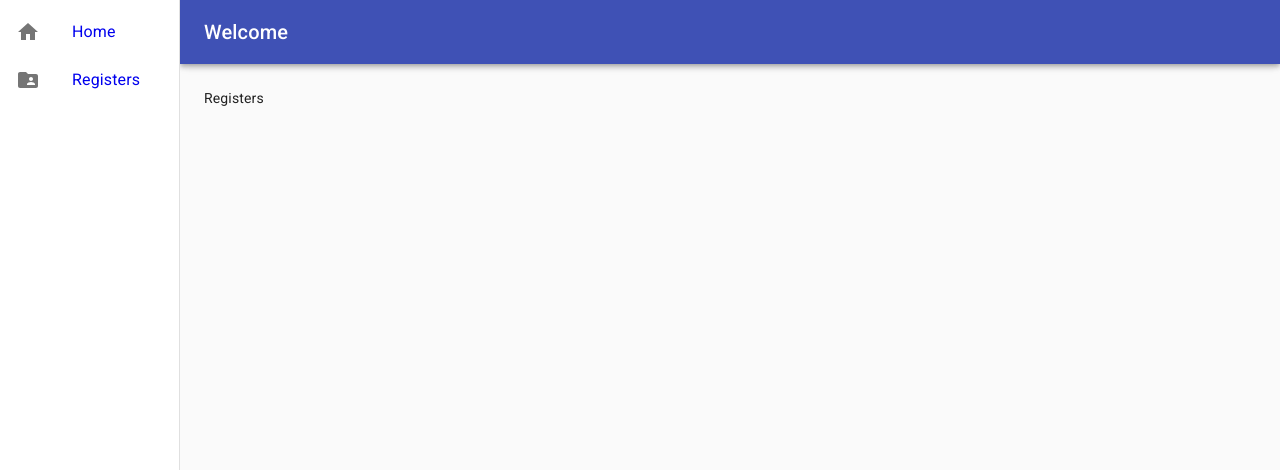
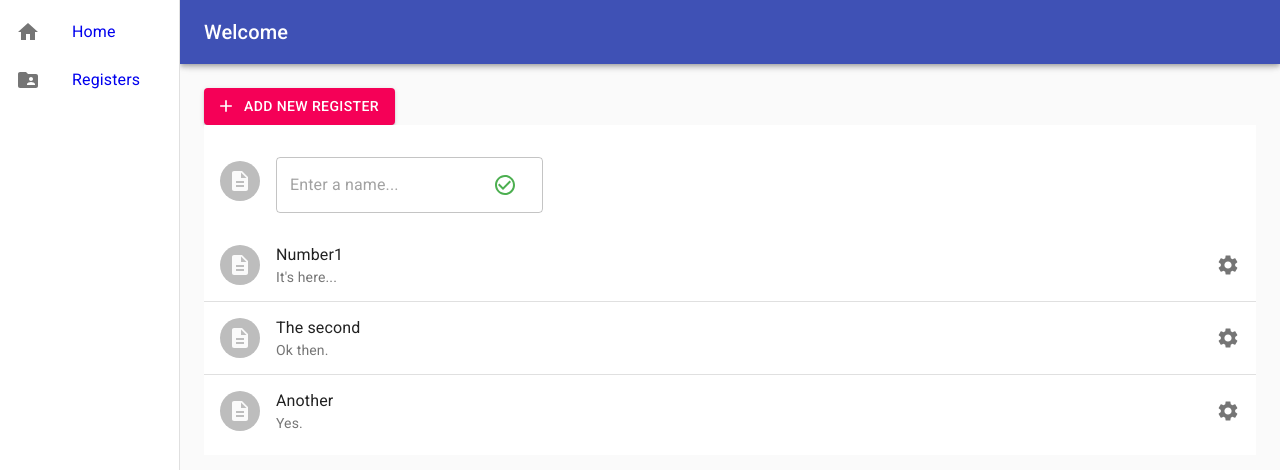
Before and after one commit to pip36/teach-webapp, a React (Create React App) app: page /registers in a window 1280 px wide. Shown: the top 470 px of the page. Built offline with nearby package versions, Linux system fonts and the light colour scheme.

Commit message:
WIP - Registers Page

```diff
--- a/src/App.js
+++ b/src/App.js
@@ -3,6 +3,7 @@ import { Switch, Route } from "react-router-dom";
 import Navigation from "./core/Navigation";
 import { makeStyles } from "@material-ui/core/styles";
 import { Button } from "@material-ui/core";
+import RegistersPage from "./pages/RegistersPage";
 
 const App = () => {
   const classes = useStyles();
@@ -13,7 +14,9 @@ const App = () => {
       <main className={classes.content}>
         <div className={classes.toolbar} />
         <Switch>
-          <Route path="/registers">Registers</Route>
+          <Route path="/registers">
+            <RegistersPage />
+          </Route>
           <Route path="/">
             <Button variant="contained" color="primary">
               Hello World
--- /dev/null
+++ b/src/pages/RegistersPage.js
@@ -0,0 +1,113 @@
+import React from "react";
+import { makeStyles } from "@material-ui/core/styles";
+import {
+  List,
+  ListItem,
+  ListItemText,
+  ListItemAvatar,
+  Avatar,
+  ListItemSecondaryAction,
+  IconButton,
+  Divider,
+  TextField,
+  InputAdornment,
+  Button
+} from "@material-ui/core";
+
+import {
+  Description as DescriptionIcon,
+  Settings as SettingsIcon,
+  CheckCircleOutline as CheckIcon,
+  Add as AddIcon
+} from "@material-ui/icons";
+
+const useStyles = makeStyles(theme => ({
+  root: {
+    backgroundColor: theme.palette.background.paper
+  },
+  success: {
+    color: theme.success
+  }
+}));
+
+const RegistersPage = () => {
+  const classes = useStyles();
+
+  const registers = [
+    {
+      name: "Number1",
+      subtext: "It's here..."
+    },
+    {
+      name: "The second",
+      subtext: "Ok then."
+    },
+    {
+      name: "Another",
+      subtext: "Yes."
+    }
+  ];
+
+  return (
+    <>
+      <Button
+        variant="contained"
+        color="secondary"
+        className={classes.button}
+        startIcon={<AddIcon />}
+      >
+        Add New Register
+      </Button>
+
+      <List className={classes.root}>
+        <ListItem>
+          <ListItemAvatar>
+            <Avatar>
+              <DescriptionIcon />
+            </Avatar>
+          </ListItemAvatar>
+
+          <TextField
+            className={classes.margin}
+            margin="normal"
+            variant="outlined"
+            placeholder="Enter a name..."
+            InputProps={{
+              endAdornment: (
+                <InputAdornment position="end">
+                  <IconButton aria-label="confirm name">
+                    {<CheckIcon className={classes.success} />}
+                  </IconButton>
+                </InputAdornment>
+              )
+            }}
+          />
+        </ListItem>
+
+        {registers.map((register, i) => (
+          <>
+            {i > 0 && <Divider component="li" />}
+            <ListItem key={register.name}>
+              <ListItemAvatar>
+                <Avatar>
+                  <DescriptionIcon />
+                </Avatar>
+              </ListItemAvatar>
+              <ListItemText
+                primary={register.name}
+                secondary={register.subtext}
+              />
+              <ListItemSecondaryAction>
+                <IconButton edge="end" aria-label="delete">
+                  <SettingsIcon />
+                </IconButton>
+              </ListItemSecondaryAction>
+            </ListItem>
+          </>
+        ))}
+      </List>
+    </>
+  );
+};
+
+export default RegistersPage;
--- a/src/theme.js
+++ b/src/theme.js
@@ -1,7 +1,9 @@
 import { createMuiTheme } from "@material-ui/core/styles";
+import green from "@material-ui/core/colors/green";
 
 const theme = createMuiTheme({
-  drawerWidth: 180
+  drawerWidth: 180,
+  success: green[500]
 });
 
 export default theme;
```
